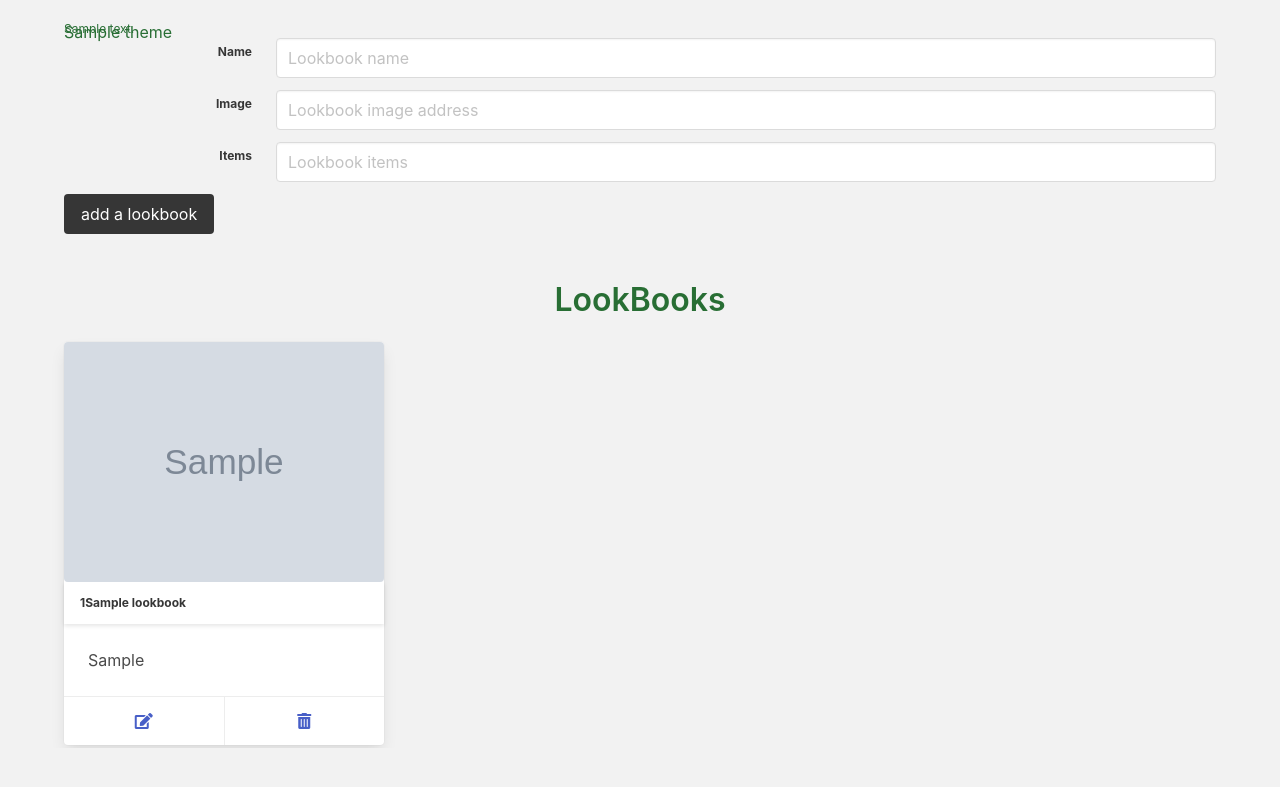
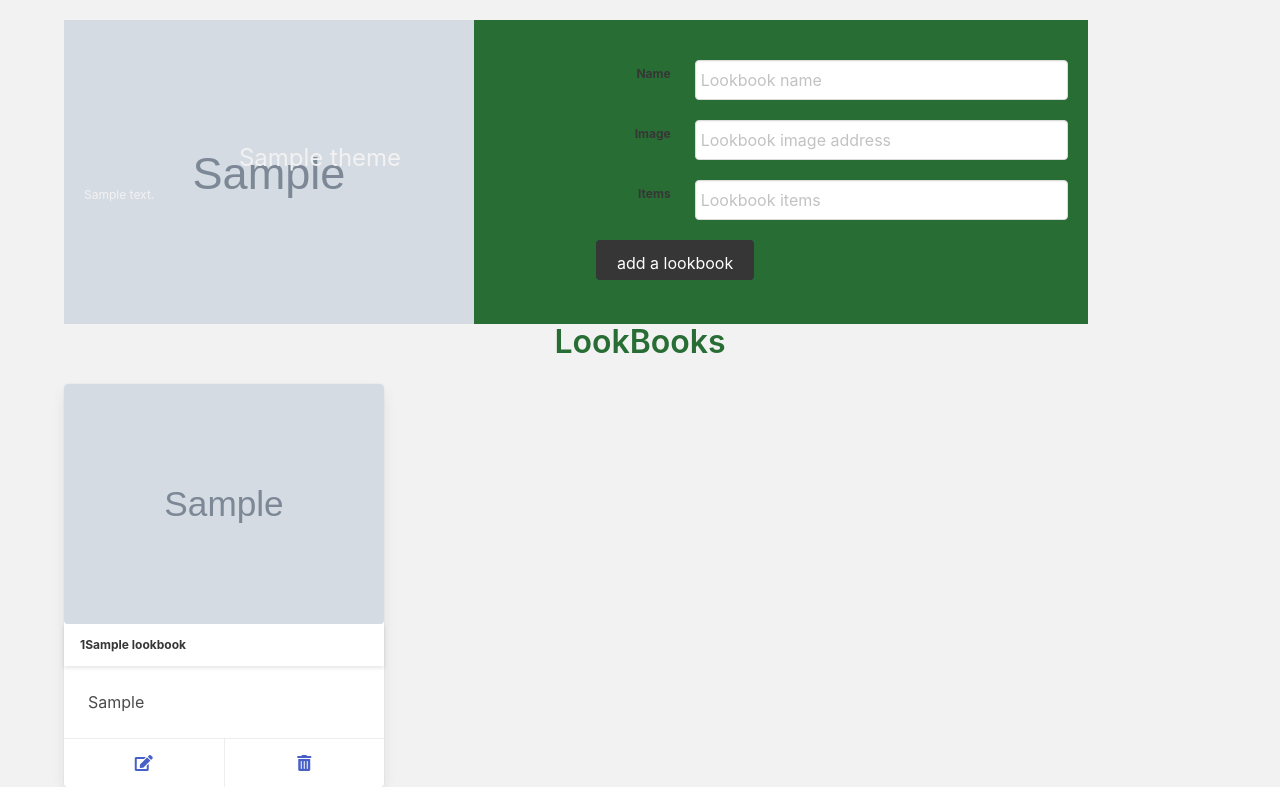
Before and after one commit to Sunjang1009/shop-my-rooms, a Django app: page /themes/1/ in a window 1280 px wide. Shown: the part 52-839 px from the top of the page. Before the commit the page ends 800 px from the top, so only its background shows below. Run offline with Django 4.2, Linux system fonts and the light colour scheme; tables that the repository leaves empty hold one stand-in row (values such as "Sample post"); grey boxes marked "Sample" are stand-in pictures.

Commit message:
updated lookbook detail page css

```diff
--- a/main_app/static/styles/main.css
+++ b/main_app/static/styles/main.css
@@ -10,6 +10,7 @@ h3 {
     color: #286e34;
     text-align: center;
 }
+
 .theme-title {
     padding-top: 1rem;
     font-weight: 700;
@@ -18,8 +19,8 @@ h3 {
 
 .theme-br {
     border-top: 1.5px solid #286e34;
-    margin:10px auto;
-    width:50%;
+    margin: 10px auto;
+    width: 50%;
 }
 
 
@@ -55,10 +56,91 @@ p {
 
 img {
     width: 100%;
-    height: 500px;
+    height: 30vw;
     object-fit: cover;
-    object-position: top;
+    object-position: center;
 }
+
+.theme-detail-header {
+    display: flex;
+    align-items: center;
+    margin-top: 20px;
+    position: relative;
+    width:80vw;
+    background-color: #286e34;
+}
+
+.theme-detail-container {
+    flex: 1;
+    padding: 20px;
+    z-index: 2;
+}
+
+.theme-detail-form {
+    flex: 1;
+    padding: 20px;
+    background-color: #286e34;
+    z-index: 2;
+}
+
+.theme-background-image-container {
+    position: absolute;
+    top: 0;
+    left: 0;
+    width: 40%;
+    /* Adjust the width as needed */
+    height: 100%;
+    overflow: hidden;
+    z-index: 1;
+}
+
+.theme-background-image-container  img{
+    width: 100%;
+    height: 100%;
+    object-fit: cover;
+}
+
+.theme-detail-header h1 {
+    font-size: 24px;
+    margin-bottom: 10px;
+    z-index:2;
+    color:#f2f2f2;
+}
+
+.theme-detail-header p {
+    font-size: 12px;
+    z-index: 2;
+    color: #f2f2f2;
+}
+
+.theme-detail-header img {
+    max-width: 100%;
+    height: auto;
+}
+
+.theme-detail-form form {
+    margin-top: 20px;
+}
+
+.theme-detail-form .field {
+    margin-bottom: 10px;
+}
+
+.theme-detail-form .label {
+    font-weight: bold;
+}
+
+.theme-detail-form .input {
+    width: 100%;
+    padding: 5px;
+    border-radius: 4px;
+}
+
+.theme-detail-form .button {
+    padding: 10px 20px;
+    border-radius: 4px;
+}
+
 
 .detail__name {
     position: absolute;
@@ -127,8 +209,10 @@ img {
 }
 
 .card {
-    width: 25vw; /* Adjust the width to your desired size */
-    height: auto; /* Adjust the height as needed */
+    width: 25vw;
+    /* Adjust the width to your desired size */
+    height: auto;
+    /* Adjust the height as needed */
 }
 
 .card-container {
@@ -141,6 +225,7 @@ img {
     max-height: 100%;
     display: block;
 }
+
 .card-overlay {
     position: absolute;
     top: 0;
@@ -159,7 +244,7 @@ img {
 }
 
 .card-overlay:hover {
-    color:#ff8000;
+    color: #ff8000;
     transition: 0.3s ease-in;
 }
 
--- a/main_app/templates/theme_detail.html
+++ b/main_app/templates/theme_detail.html
@@ -1,16 +1,11 @@
 {% extends 'base.html' %}
 {% block content %}
-<div class="detail__img">
-    <h1>{{theme.name}}</h1>
-    <!-- <img src="{{theme.image}}" alt="{{theme.name}}"> -->
-</div>
-
-<div class="detail__container">
-    <div class="detail__about">
-        <p>{{theme.description}}</p>
+<div class="theme-detail-header">
+    <div class="theme-detail-container">
+            <h1>{{theme.name}}</h1>
+            <p>{{theme.description}}</p>
     </div>
-    <div class="detail__lookbooks mb-5">
-        <!-- look book create form -->
+    <div class="theme-detail-form">
         <form class="mb-5" action="{% url 'lookbook_create' theme.pk %}" method="post">
             {% csrf_token %}
             <div class="field is-horizontal">
@@ -54,7 +49,12 @@
             </div>
         </form>
     </div>
+    <div class="theme-background-image-container">
+        <img src="{{theme.image}}" alt="{{theme.name}}" />
+    </div>
 </div>
+<!-- look book create form -->
+
 
 <h3 class="title is-3">LookBooks</h3>
 
@@ -101,5 +101,4 @@
     </article>
     {% endfor %}
 </div>
-
 {% endblock %}
```
